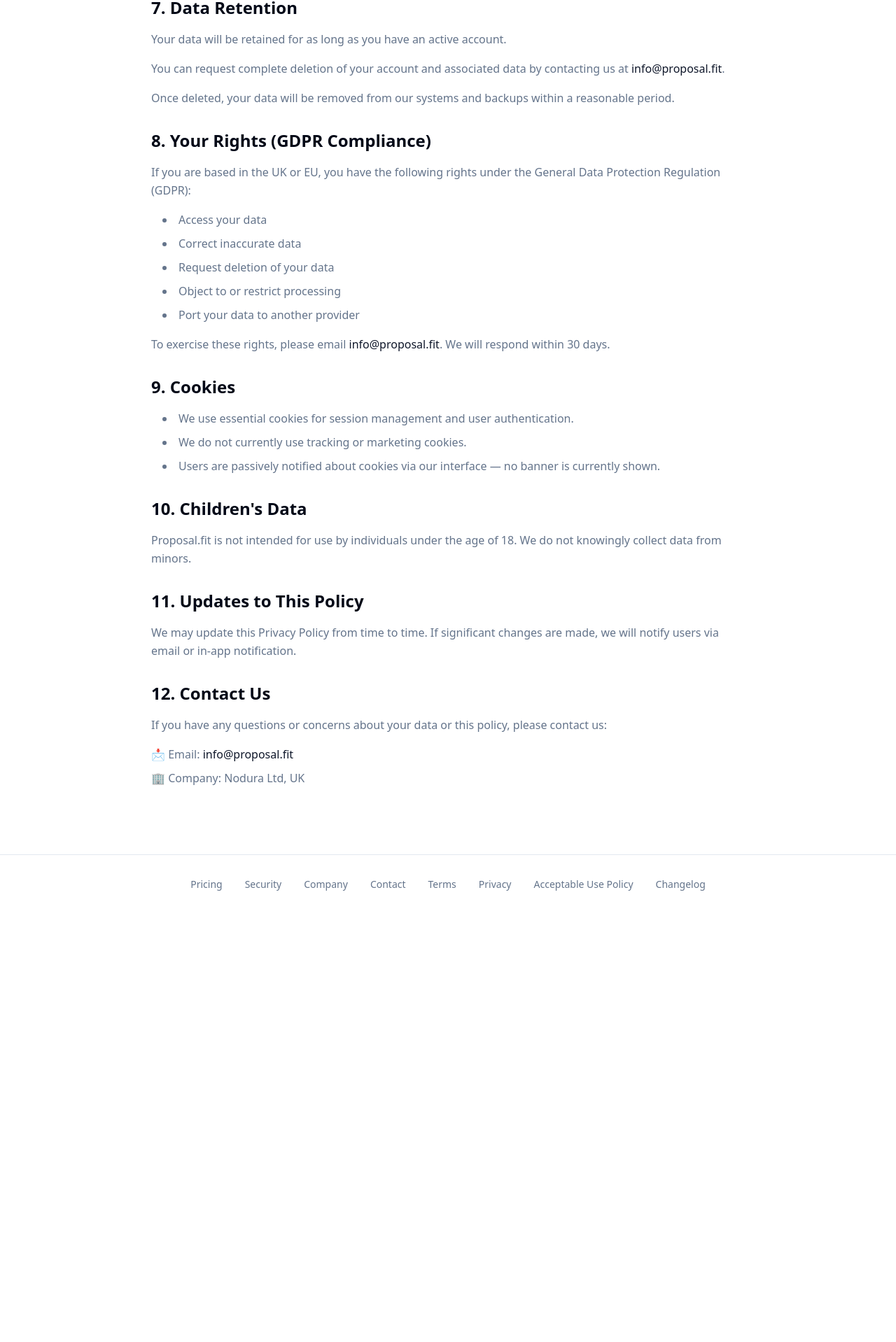
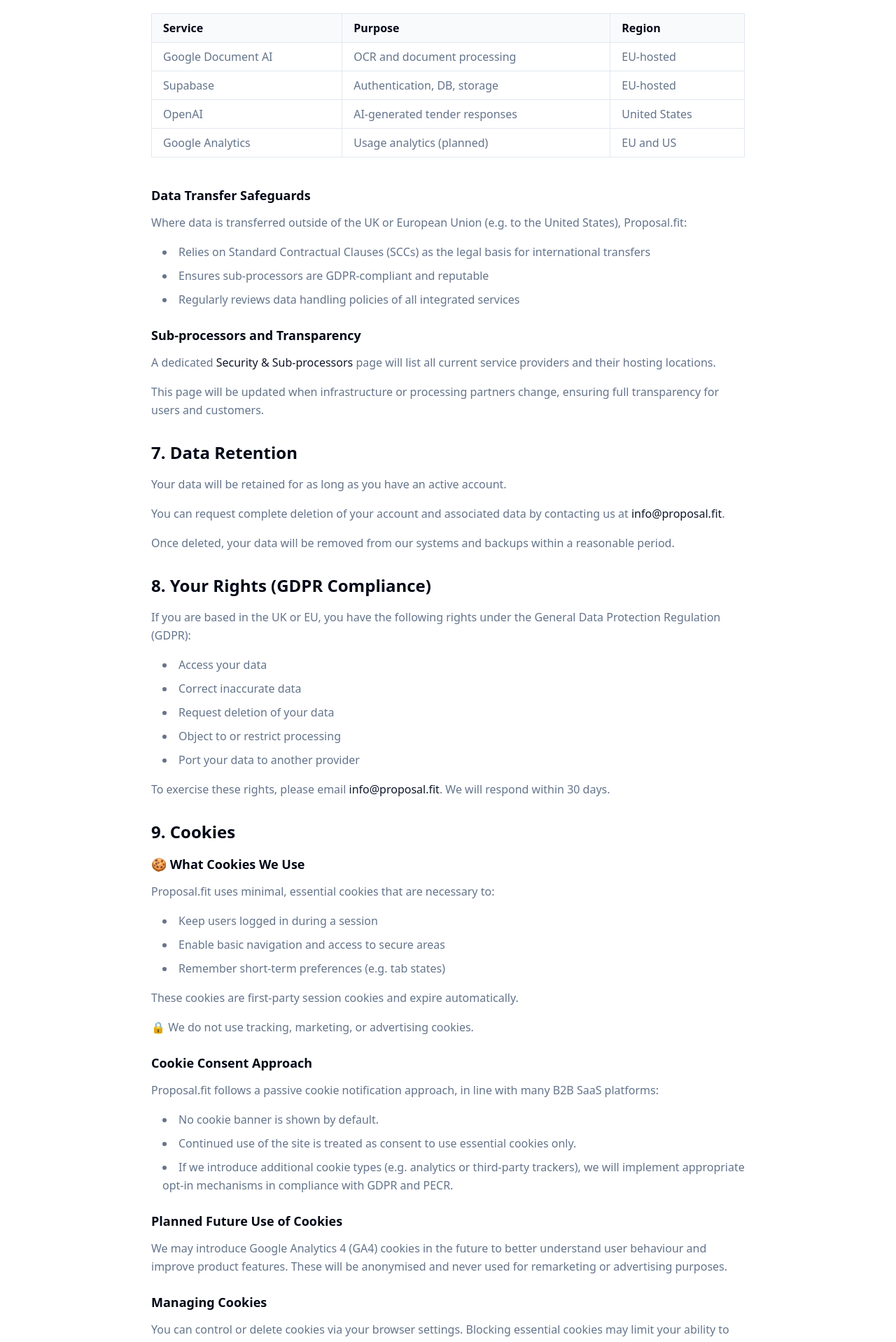
Before and after one commit to jontycasson/tender-scribe-smart, a React (Vite) app: page /privacy in a window 1280 px wide. Shown: the part 2059-3977 px from the top of the page at 70% size. Before the commit the page ends 3365 px from the top, so only its background shows below. Built offline with nearby package versions, Linux system fonts and the light colour scheme.

Commit message:
Add Cookies and Data Transfer Pages

```diff
--- a/src/pages/Privacy.tsx
+++ b/src/pages/Privacy.tsx
@@ -107,9 +107,69 @@ const Privacy = () => {
 
             <section className="mb-8">
               <h2 className="text-2xl font-semibold text-foreground mb-4">6. International Data Transfers</h2>
-              <p className="text-muted-foreground leading-relaxed">
-                Where data is processed outside the UK or EU (e.g. by OpenAI in the United States), we rely on Standard Contractual Clauses (SCCs) as the legal mechanism for transfer, in compliance with GDPR.
-              </p>
+
+              <div className="mb-6">
+                <h3 className="text-lg font-semibold text-foreground mb-3">🌐 Geographic Hosting Overview</h3>
+                <p className="text-muted-foreground leading-relaxed mb-4">
+                  Proposal.fit operates a multi-region infrastructure. Your data may be processed or stored in the following locations:
+                </p>
+
+                <div className="overflow-x-auto">
+                  <table className="w-full border-collapse border border-border mb-4">
+                    <thead>
+                      <tr className="bg-muted/50">
+                        <th className="border border-border px-4 py-2 text-left font-semibold text-foreground">Service</th>
+                        <th className="border border-border px-4 py-2 text-left font-semibold text-foreground">Purpose</th>
+                        <th className="border border-border px-4 py-2 text-left font-semibold text-foreground">Region</th>
+                      </tr>
+                    </thead>
+                    <tbody>
+                      <tr>
+                        <td className="border border-border px-4 py-2 text-muted-foreground">Google Document AI</td>
+                        <td className="border border-border px-4 py-2 text-muted-foreground">OCR and document processing</td>
+                        <td className="border border-border px-4 py-2 text-muted-foreground">EU-hosted</td>
+                      </tr>
+                      <tr>
+                        <td className="border border-border px-4 py-2 text-muted-foreground">Supabase</td>
+                        <td className="border border-border px-4 py-2 text-muted-foreground">Authentication, DB, storage</td>
+                        <td className="border border-border px-4 py-2 text-muted-foreground">EU-hosted</td>
+                      </tr>
+                      <tr>
+                        <td className="border border-border px-4 py-2 text-muted-foreground">OpenAI</td>
+                        <td className="border border-border px-4 py-2 text-muted-foreground">AI-generated tender responses</td>
+                        <td className="border border-border px-4 py-2 text-muted-foreground">United States</td>
+                      </tr>
+                      <tr>
+                        <td className="border border-border px-4 py-2 text-muted-foreground">Google Analytics</td>
+                        <td className="border border-border px-4 py-2 text-muted-foreground">Usage analytics (planned)</td>
+                        <td className="border border-border px-4 py-2 text-muted-foreground">EU and US</td>
+                      </tr>
+                    </tbody>
+                  </table>
+                </div>
+              </div>
+
+              <div className="mb-6">
+                <h3 className="text-lg font-semibold text-foreground mb-3">Data Transfer Safeguards</h3>
+                <p className="text-muted-foreground leading-relaxed mb-4">
+                  Where data is transferred outside of the UK or European Union (e.g. to the United States), Proposal.fit:
+                </p>
+                <ul className="list-disc list-inside text-muted-foreground leading-relaxed space-y-2 ml-4">
+                  <li>Relies on Standard Contractual Clauses (SCCs) as the legal basis for international transfers</li>
+                  <li>Ensures sub-processors are GDPR-compliant and reputable</li>
+                  <li>Regularly reviews data handling policies of all integrated services</li>
+                </ul>
+              </div>
+
+              <div>
+                <h3 className="text-lg font-semibold text-foreground mb-3">Sub-processors and Transparency</h3>
+                <p className="text-muted-foreground leading-relaxed mb-4">
+                  A dedicated <a href="/security" className="text-primary hover:underline">Security & Sub-processors</a> page will list all current service providers and their hosting locations.
+                </p>
+                <p className="text-muted-foreground leading-relaxed">
+                  This page will be updated when infrastructure or processing partners change, ensuring full transparency for users and customers.
+                </p>
+              </div>
             </section>
 
             <section className="mb-8">
@@ -144,11 +204,50 @@ const Privacy = () => {
 
             <section className="mb-8">
               <h2 className="text-2xl font-semibold text-foreground mb-4">9. Cookies</h2>
-              <ul className="list-disc list-inside text-muted-foreground leading-relaxed space-y-2 ml-4">
-                <li>We use essential cookies for session management and user authentication.</li>
-                <li>We do not currently use tracking or marketing cookies.</li>
-                <li>Users are passively notified about cookies via our interface — no banner is currently shown.</li>
-              </ul>
+
+              <div className="mb-6">
+                <h3 className="text-lg font-semibold text-foreground mb-3">🍪 What Cookies We Use</h3>
+                <p className="text-muted-foreground leading-relaxed mb-4">
+                  Proposal.fit uses minimal, essential cookies that are necessary to:
+                </p>
+                <ul className="list-disc list-inside text-muted-foreground leading-relaxed space-y-2 ml-4">
+                  <li>Keep users logged in during a session</li>
+                  <li>Enable basic navigation and access to secure areas</li>
+                  <li>Remember short-term preferences (e.g. tab states)</li>
+                </ul>
+                <p className="text-muted-foreground leading-relaxed mt-4 mb-4">
+                  These cookies are first-party session cookies and expire automatically.
+                </p>
+                <p className="text-muted-foreground leading-relaxed font-medium">
+                  🔒 We do not use tracking, marketing, or advertising cookies.
+                </p>
+              </div>
+
+              <div className="mb-6">
+                <h3 className="text-lg font-semibold text-foreground mb-3">Cookie Consent Approach</h3>
+                <p className="text-muted-foreground leading-relaxed mb-4">
+                  Proposal.fit follows a passive cookie notification approach, in line with many B2B SaaS platforms:
+                </p>
+                <ul className="list-disc list-inside text-muted-foreground leading-relaxed space-y-2 ml-4">
+                  <li>No cookie banner is shown by default.</li>
+                  <li>Continued use of the site is treated as consent to use essential cookies only.</li>
+                  <li>If we introduce additional cookie types (e.g. analytics or third-party trackers), we will implement appropriate opt-in mechanisms in compliance with GDPR and PECR.</li>
+                </ul>
+              </div>
+
+              <div className="mb-6">
+                <h3 className="text-lg font-semibold text-foreground mb-3">Planned Future Use of Cookies</h3>
+                <p className="text-muted-foreground leading-relaxed">
+                  We may introduce Google Analytics 4 (GA4) cookies in the future to better understand user behaviour and improve product features. These will be anonymised and never used for remarketing or advertising purposes.
+                </p>
+              </div>
+
+              <div>
+                <h3 className="text-lg font-semibold text-foreground mb-3">Managing Cookies</h3>
+                <p className="text-muted-foreground leading-relaxed">
+                  You can control or delete cookies via your browser settings. Blocking essential cookies may limit your ability to use core features of Proposal.fit.
+                </p>
+              </div>
             </section>
 
             <section className="mb-8">
```
